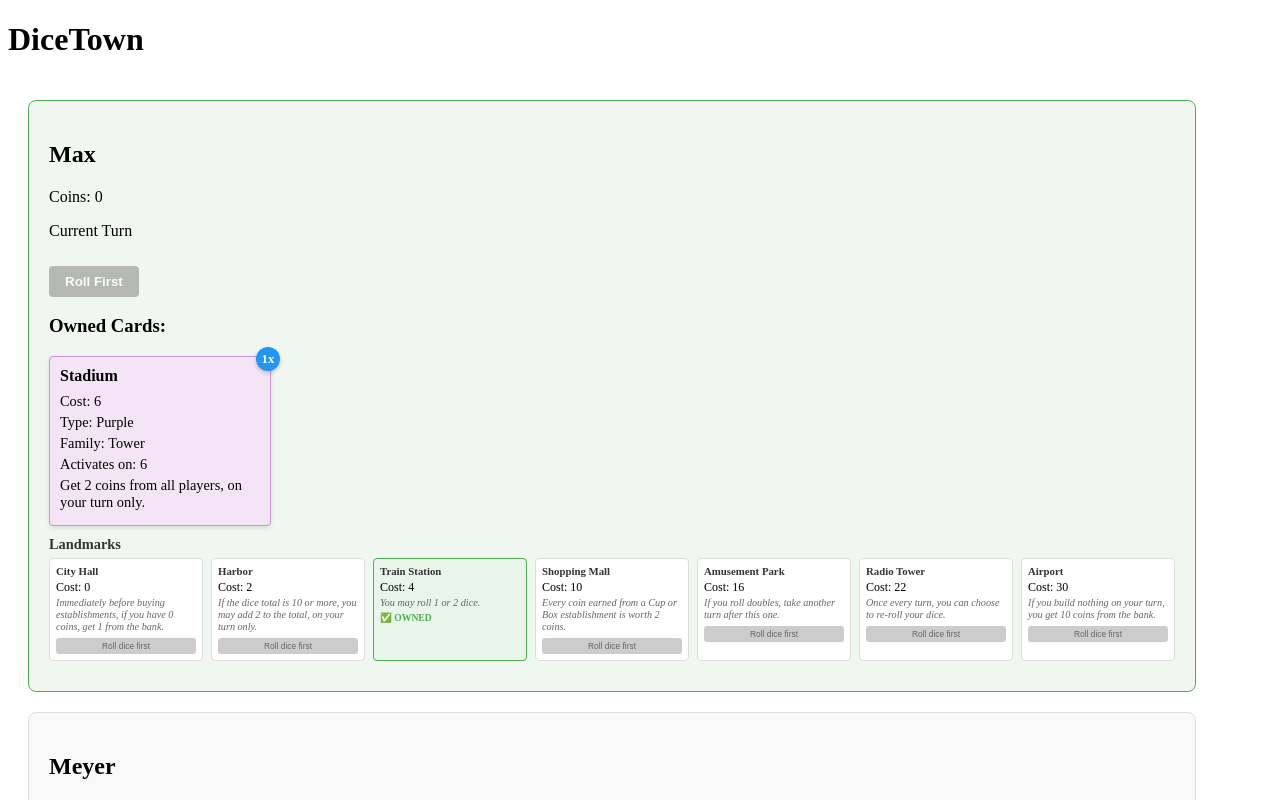
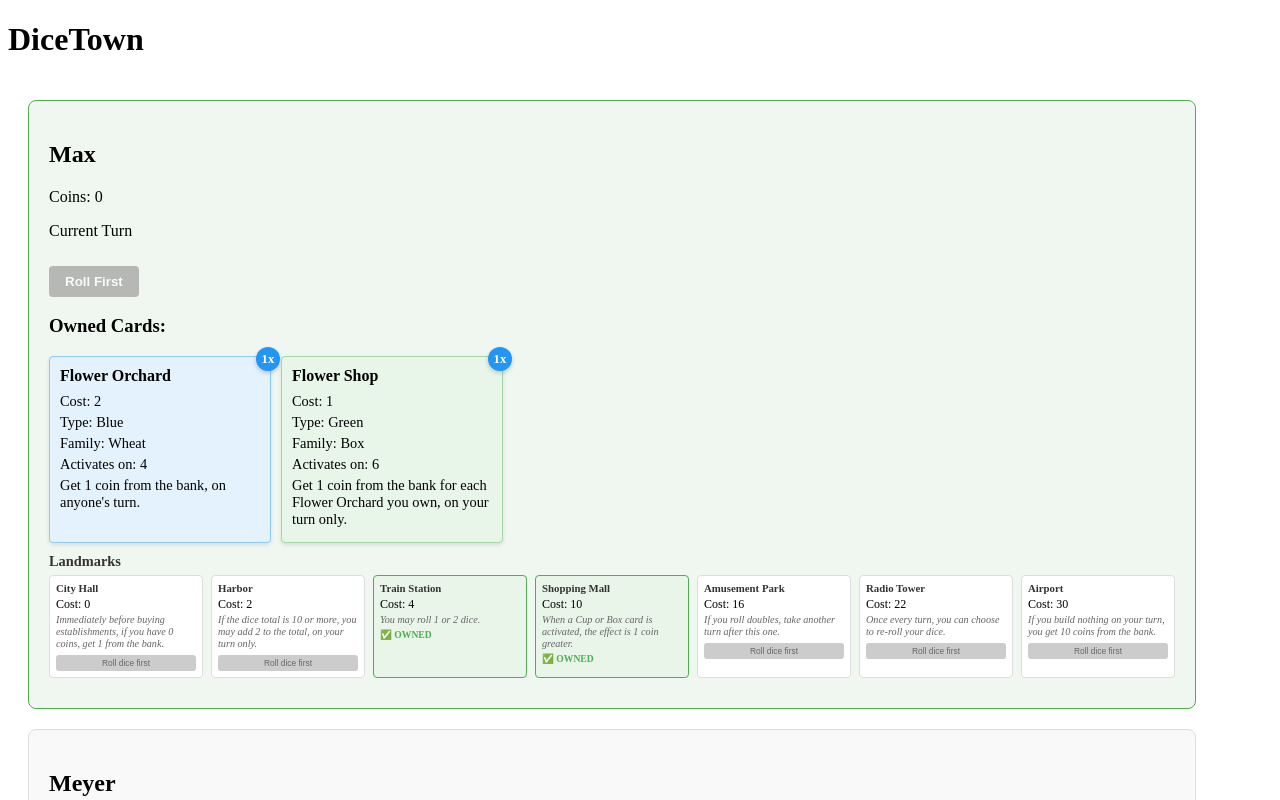
Before and after one commit to meyerpolanco/dicetown, a React (Vite) app: page / in a window 1280 px wide. Shown: the top 800 px of the page. Built offline with nearby package versions, Linux system fonts and the light colour scheme.

Commit message:
Added functionality for Shopping Mall landmark.

```diff
--- a/src/app.tsx
+++ b/src/app.tsx
@@ -17,24 +17,24 @@ function App(): React.JSX.Element {
       name: "Max",
       coins: 0,
       isCurrentTurn: true,
-      ownedCards: [1014],
-      ownedLandmarks: [2003]
+      ownedCards: [1017, 1009],
+      ownedLandmarks: [2003, 2004]
     },
     {
       id: 2,
       name: "Meyer",
-      coins: 1,
+      coins: 0,
       isCurrentTurn: false,
-      ownedCards: [],
+      ownedCards: [1017, 1009],
       ownedLandmarks: [2003]
     },
     {
       id: 3,
       name: "Aiden",
-      coins: 5,
+      coins: 0,
       isCurrentTurn: false,
-      ownedCards: [],
-      ownedLandmarks: [2003]
+      ownedCards: [1017, 1009, 1009, 1009],
+      ownedLandmarks: [2003, 2004]
     }
   ])
 
@@ -133,13 +133,15 @@ function App(): React.JSX.Element {
 
       case 1002: // Bakery - Get 1 coin from the bank, on your turn only
         if (isOwnerTurn) {
-          transferFromBank(owner.id, 1);
+          const payoutValue = owner.ownedLandmarks.includes(2004) ? 2 : 1;
+          transferFromBank(owner.id, payoutValue);
         }
         break;
 
       case 1003: // Sushi Bar - If you have a Harbor, you get 3 coins from the player who rolled the dice
         if (owner.ownedLandmarks.includes(2002) && !isOwnerTurn) {
-          transferCoins(rollingPlayer.id, owner.id, 3);
+          const payoutValue = owner.ownedLandmarks.includes(2004) ? 4 : 3;
+          transferCoins(rollingPlayer.id, owner.id, payoutValue);
         }
         break;
 
@@ -149,13 +151,15 @@ function App(): React.JSX.Element {
 
       case 1005: // General Store - If you have less than 2 constructed landmarks, get 2 coins from the bank, on your turn only
         if (isOwnerTurn && owner.ownedLandmarks.length < 3) { // Use 3 to account for the City Hall landmark
-          transferFromBank(owner.id, 2);
+          const payoutValue = owner.ownedLandmarks.includes(2004) ? 3 : 2;
+          transferFromBank(owner.id, payoutValue);
         }
         break;
 
       case 1006: // Cafe - Get 1 coin from the player who rolled the dice
         if (!isOwnerTurn) {
-          transferCoins(rollingPlayer.id, owner.id, 1);
+          const payoutValue = owner.ownedLandmarks.includes(2004) ? 2 : 1;
+          transferCoins(rollingPlayer.id, owner.id, payoutValue);
         }
         break;
 
@@ -167,7 +171,8 @@ function App(): React.JSX.Element {
 
       case 1008: // Convenience Store - Get 3 coins from the bank, on your turn only
         if (isOwnerTurn) {
-          transferFromBank(owner.id, 3);
+          const payoutValue = owner.ownedLandmarks.includes(2004) ? 4 : 3;
+          transferFromBank(owner.id, payoutValue);
         }
         break;
 
@@ -189,7 +194,8 @@ function App(): React.JSX.Element {
 
        case 1013: // French Restaurant - If the player who rolled the dice has 2 or more constructed landmarks, get 5 coins from the player who rolled the dice
         if (rollingPlayer.ownedLandmarks.length >= 3) { // Use 3 to account for the City Hall landmark
-          transferCoins(rollingPlayer.id, owner.id, 5);
+          const payoutValue = owner.ownedLandmarks.includes(2004) ? 6 : 5;
+          transferCoins(rollingPlayer.id, owner.id, payoutValue);
         }
         break;
 
@@ -213,7 +219,8 @@ function App(): React.JSX.Element {
 
       case 1017: // Flower Shop - Get 1 coin from the bank for each Flower Orchard you own, on your turn only
         if (isOwnerTurn) {
-          transferFromBank(owner.id, owner.ownedCards.filter(cardId => getCardById(cardId)?.name === 'Flower Orchard').length);
+          const payoutValueAddition = owner.ownedLandmarks.includes(2004) ? 1 : 0;
+          transferFromBank(owner.id, owner.ownedCards.filter(cardId => getCardById(cardId)?.name === 'Flower Orchard').length + payoutValueAddition);
         }
         break;
 
@@ -225,7 +232,8 @@ function App(): React.JSX.Element {
 
       case 1019: // Pizza Joint - Get 1 coin from the player who rolled the dice
         if (!isOwnerTurn) {
-          transferCoins(rollingPlayer.id, owner.id, 1);
+          const payoutValue = owner.ownedLandmarks.includes(2004) ? 2 : 1;
+          transferCoins(rollingPlayer.id, owner.id, payoutValue);
         }
         break;
 
@@ -258,7 +266,8 @@ function App(): React.JSX.Element {
 
       case 1024: // Hamburguesa Stand - Get 1 coin from the player who rolled the dice
         if (!isOwnerTurn) {
-          transferCoins(rollingPlayer.id, owner.id, 1);
+          const payoutValue = owner.ownedLandmarks.includes(2004) ? 2 : 1;
+          transferCoins(rollingPlayer.id, owner.id, payoutValue);
         }
         break;
 
@@ -289,7 +298,8 @@ function App(): React.JSX.Element {
 
       case 1029: // Family Restaurant - Get 2 coins from the player who rolled the dice
         if (!isOwnerTurn) {
-          transferCoins(rollingPlayer.id, owner.id, 2);
+          const payoutValue = owner.ownedLandmarks.includes(2004) ? 3 : 2;
+          transferCoins(rollingPlayer.id, owner.id, payoutValue);
         }
         break;
 
--- a/src/components/dice.tsx
+++ b/src/components/dice.tsx
@@ -24,13 +24,13 @@ function Dice({ onRoll, disabled = false, diceCount = 1 }: DiceProps): React.JSX
 
     if (diceCount === 1) {
       // Single die roll (1-6)
-      const newValue = Math.floor(Math.random() * 6) + 1
+      const newValue = 6//Math.floor(Math.random() * 6) + 1
       setValue(newValue)
       onRoll(newValue)
     } else {
       // Two dice roll (2-12)
-      const die1 = 3//Math.floor(Math.random() * 6) + 1
-      const die2 = 3//Math.floor(Math.random() * 6) + 1
+      const die1 = Math.floor(Math.random() * 6) + 1
+      const die2 = Math.floor(Math.random() * 6) + 1
       const total = die1 + die2
       setValue(total)
       onRoll(total)
--- a/src/data/landmarks.ts
+++ b/src/data/landmarks.ts
@@ -24,7 +24,7 @@ export const landmarkBank: Landmark[] = [
         id: 2004,
         name: "Shopping Mall",
         cost: 10,
-        effect: "Every coin earned from a Cup or Box establishment is worth 2 coins."
+        effect: "When a Cup or Box card is activated, the effect is 1 coin greater."
     },
     {
         id: 2005,
```
